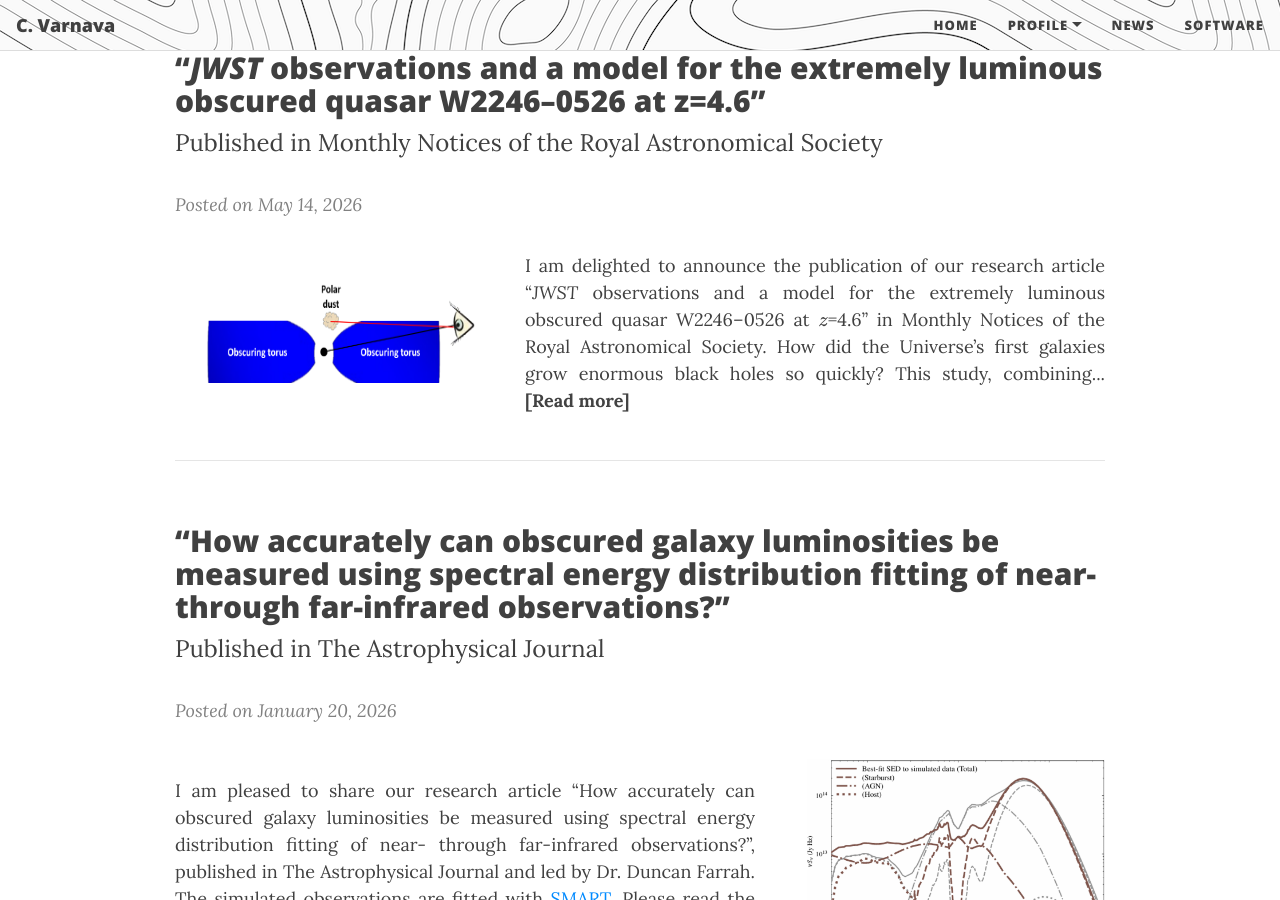
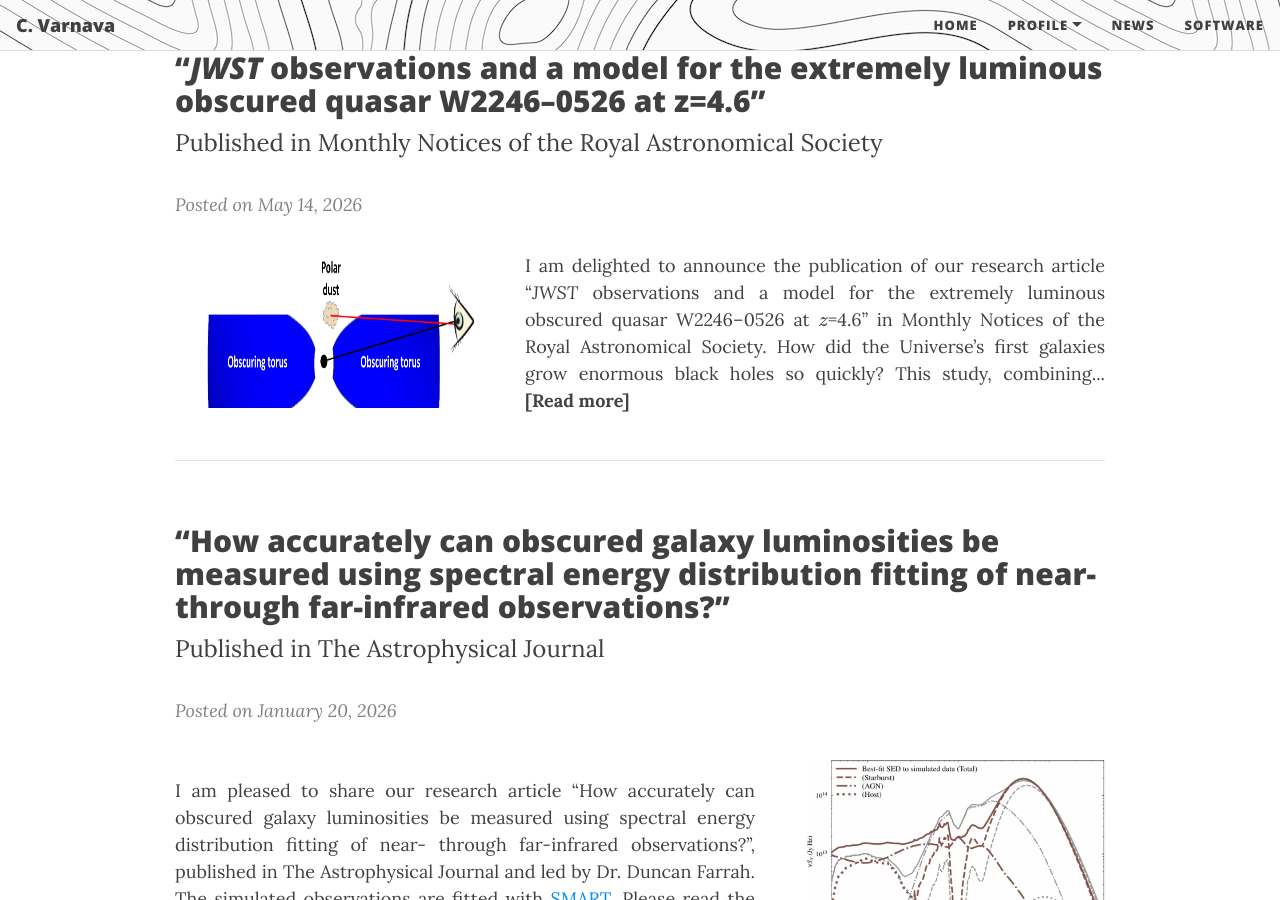
Before and after one commit to ch-var/ch-var.github.io, a Jekyll site: the page built from news.html, in a window 1280 px wide and 900 px high, scrolled down 695 px. Built offline with Jekyll 4.4.1, drawn with Linux system fonts in a browser that asks for light colours; formulas are drawn with MathJax 3.

Commit message:
Update news.html

```diff
--- a/news.html
+++ b/news.html
@@ -48,7 +48,7 @@
 <p style="margin-top: 8px; margin-bottom: 8px;"><font size="+2">Published in Monthly Notices of the Royal Astronomical Society</font></p>
 <p style="margin-bottom: 4px;"><i style="color:#808080;">Posted on May 14, 2026</i></p>
 <div style="display: flex; justify-content: space-between; align-items: center; flex-wrap: wrap;">
-  <p style="margin-right: 30px;"><img src="/assets/img/polar.png" style="max-width: 300px; height: 100px;"/></p>
+  <p style="margin-right: 30px;"><img src="/assets/img/polar.png" style="max-width: 300px; height: 150px;"/></p>
   <p style="text-align: justify; flex: 1; margin-left: 20px;">I am delighted to announce the publication of our research article “<i>JWST</i> observations and a model for the extremely luminous obscured quasar W2246–0526 at \(z\)=4.6” in Monthly Notices of the Royal Astronomical Society. How did the Universe’s first galaxies grow enormous black holes so quickly? This study, combining... <a href="https://ch-var.github.io/2026-05-14-W2246–0526"><b style="color:#424242";>[Read more]</b></a></p>
 </div>
 
```
